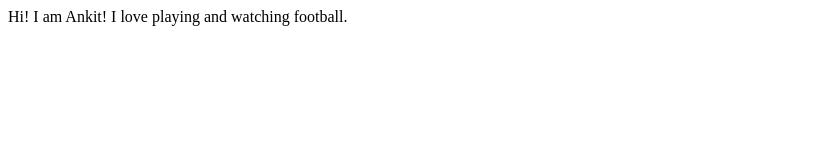
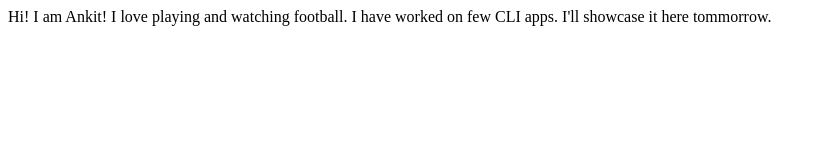
Before and after one commit to Maianki/My-porfolio-website, a plain HTML site: page index.html in a window 1280 px wide. Shown: the whole page, without its empty margins (0-826 px from the left). Drawn offline with Linux system fonts and the light colour scheme.

Commit message:
Updated details of project

```diff
--- a/index.html
+++ b/index.html
@@ -9,5 +9,7 @@
 <body>
     Hi! I am Ankit!
     I love playing and watching football.
+
+    I have worked on few CLI apps. I'll showcase it here tommorrow.
 </body>
 </html>
```
